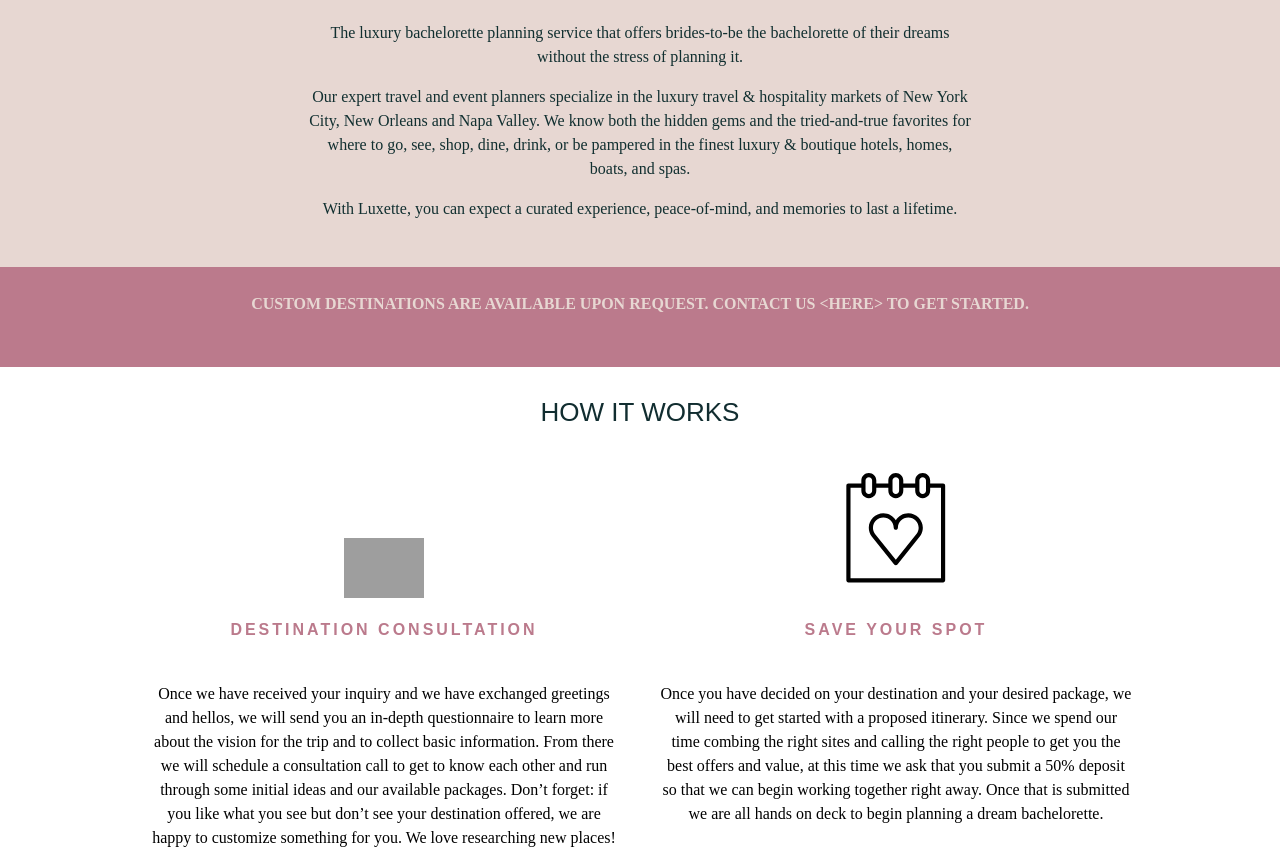
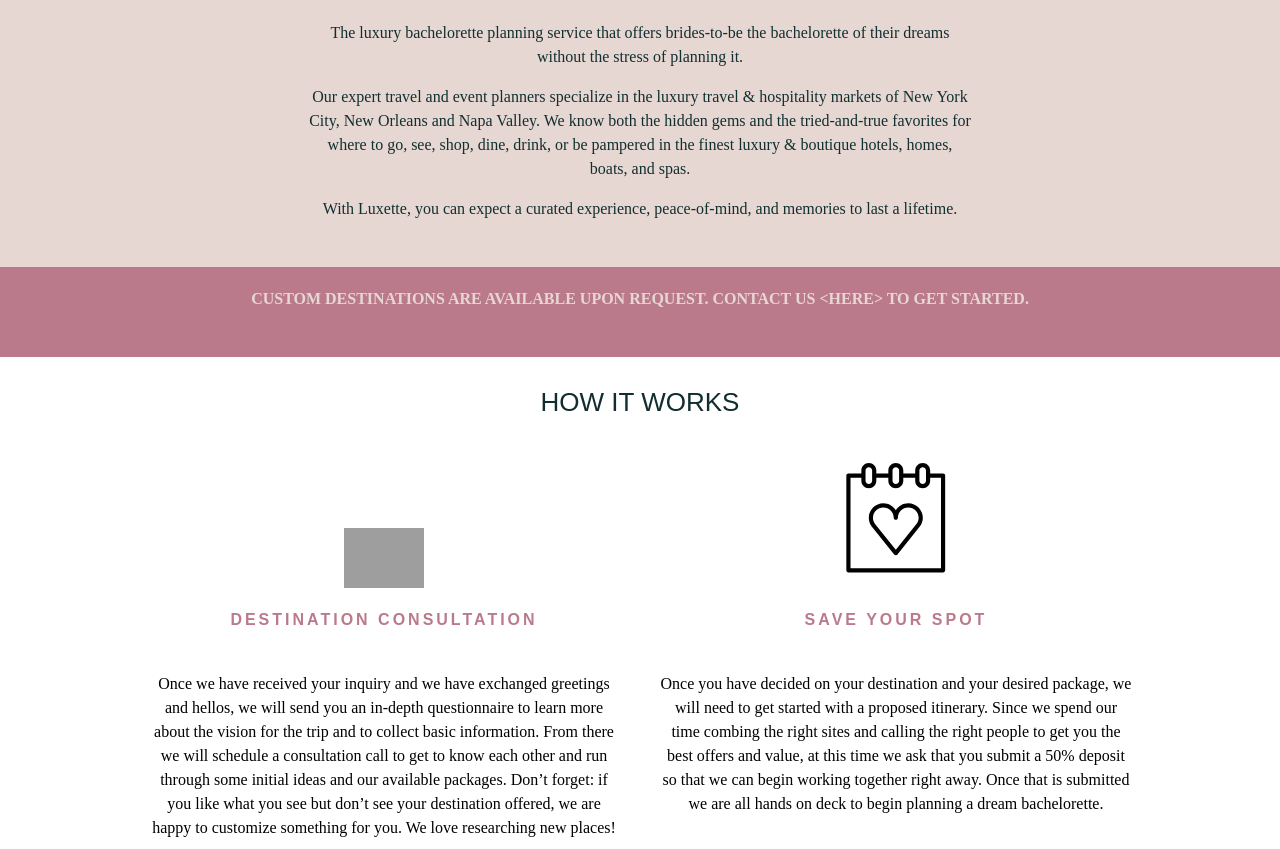
Before and after one commit to luxette/v1-landing-page, a React (Create React App) app: page / in a window 1280 px wide. Shown: the part 1283-2132 px from the top of the page. Built offline with nearby package versions, Linux system fonts and the light colour scheme; grey boxes are pictures that could not be loaded; the HTML template or start-up script is replaced by a standard one.

Commit message:
little fix

```diff
--- a/src/screens/components/Contact.js
+++ b/src/screens/components/Contact.js
@@ -4,7 +4,7 @@
 import { accent2, secondary1 } from '@/style-guide/colors'
 
 const StyledContainer = styled.div`
-  height: 100px;
+  height: 90px;
   width: 100%;
   background-color: ${accent2};
   display: flex;
@@ -14,7 +14,7 @@
   p {
     font-weight: bold;
     color: ${secondary1};
-    margin-top: 25px;
+    margin-top: 20px;
   }
 
   a {
```
